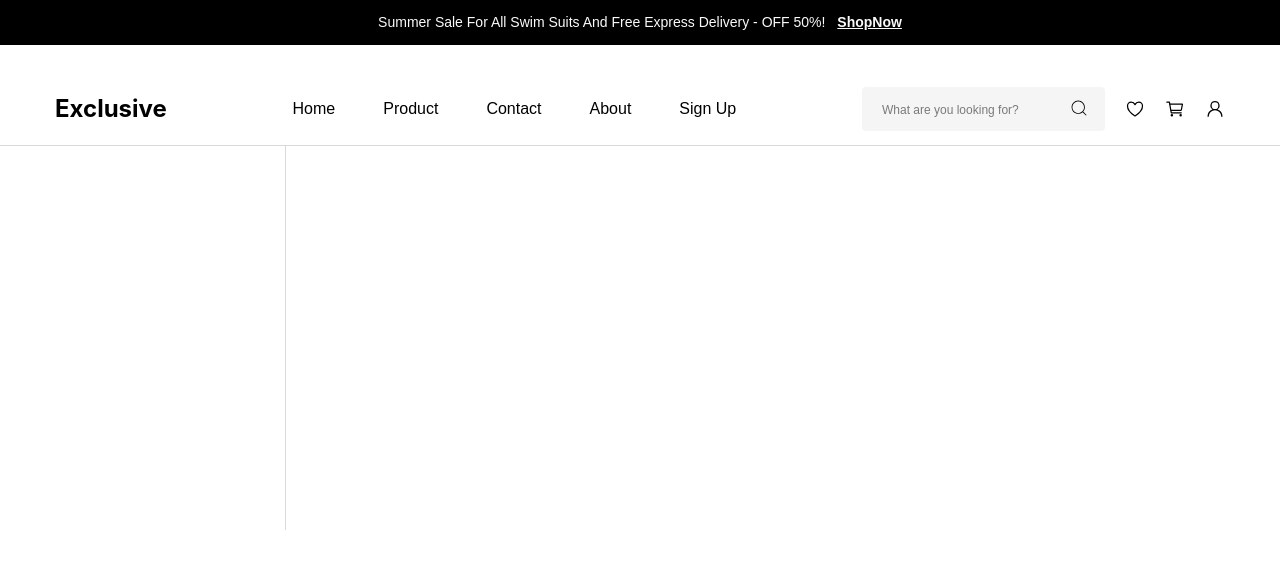
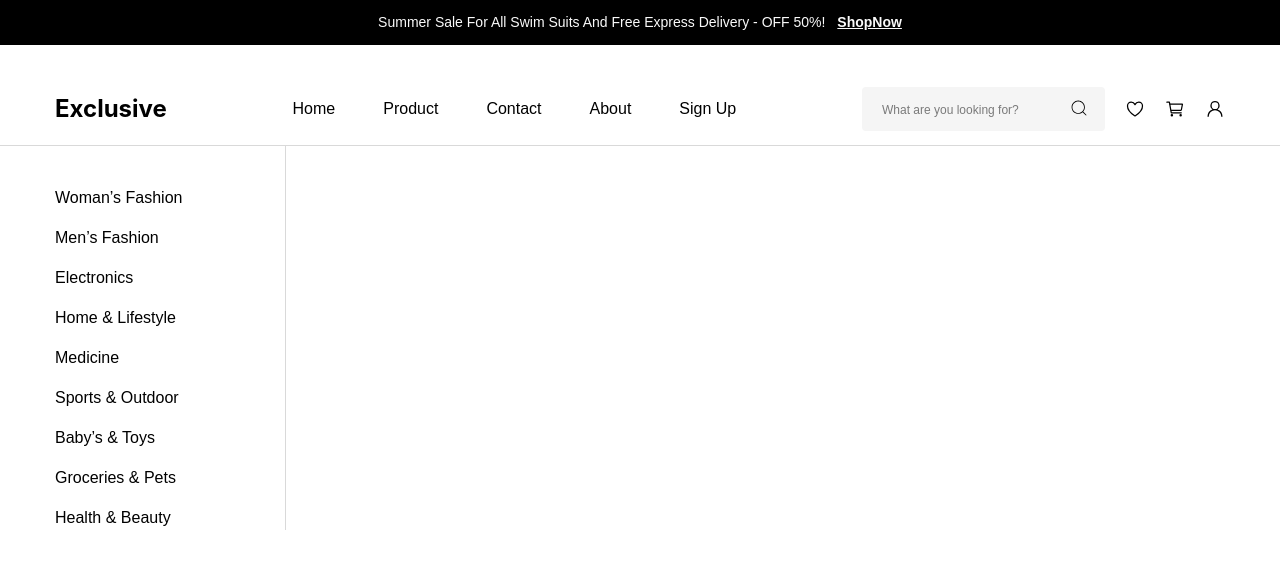
Before and after one commit to mahid76/Exclusive_E-commerce, a React (Vite) app: page / in a window 1280 px wide. Shown: the top 568 px of the page. Built offline with nearby package versions, Linux system fonts and the light colour scheme.

Commit message:
Banner Left done

```diff
--- a/package.json
+++ b/package.json
@@ -14,6 +14,7 @@
     "react": "^19.1.0",
     "react-dom": "^19.1.0",
     "react-icons": "^5.5.0",
+    "react-slick": "^0.30.3",
     "tailwindcss": "^4.1.10"
   },
   "devDependencies": {
--- a/src/components/Banner/Banner.jsx
+++ b/src/components/Banner/Banner.jsx
@@ -6,7 +6,7 @@ const Banner = () => {
 	return (
 		<>
 			<Container>
-				<div className="flex relative after:absolute after:top-0 after:left-[230px] after:w-[1px]  after:h-[384px] after:bg-[#D9D9D9] ">
+				<div className="flex justify-between relative after:absolute after:top-0 after:left-[230px] after:w-[1px]  after:h-[384px] after:bg-[#D9D9D9] pt-10">
 					<BannerLeft />
 					<BannerRight />
 				</div>
--- a/src/components/Banner/BannerLeft.jsx
+++ b/src/components/Banner/BannerLeft.jsx
@@ -32,8 +32,14 @@ const BannerLeft = () => {
   ]
 
   return (
-    <div>
-
+    <div className=''>
+      <ul className='font-primary text-black flex flex-col gap-y-4'>
+        {
+        bannerCategories.map((item)=>(
+          <li>{item.title}</li>
+        ))
+      }
+      </ul>
     </div>
   )
 }
--- a/src/components/Navbar/Navbar.jsx
+++ b/src/components/Navbar/Navbar.jsx
@@ -41,7 +41,7 @@ const Navbar = () => {
 						</ul>
 					</div>
 					<div className=" flex items-center gap-x-5   ">
-						<div className="w-[243px] relative  ">
+						<div className="max-w-[243px] relative  ">
 							<input
 								className="w-full outline-0 rounded py-[10px] pl-5 pr-9  bg-[#F5F5F5] placeholder:text-[12px] font-primary "
 								type="search"
```
Also changed, not shown: 1 other file (tests, documents, lock files or other folders).
